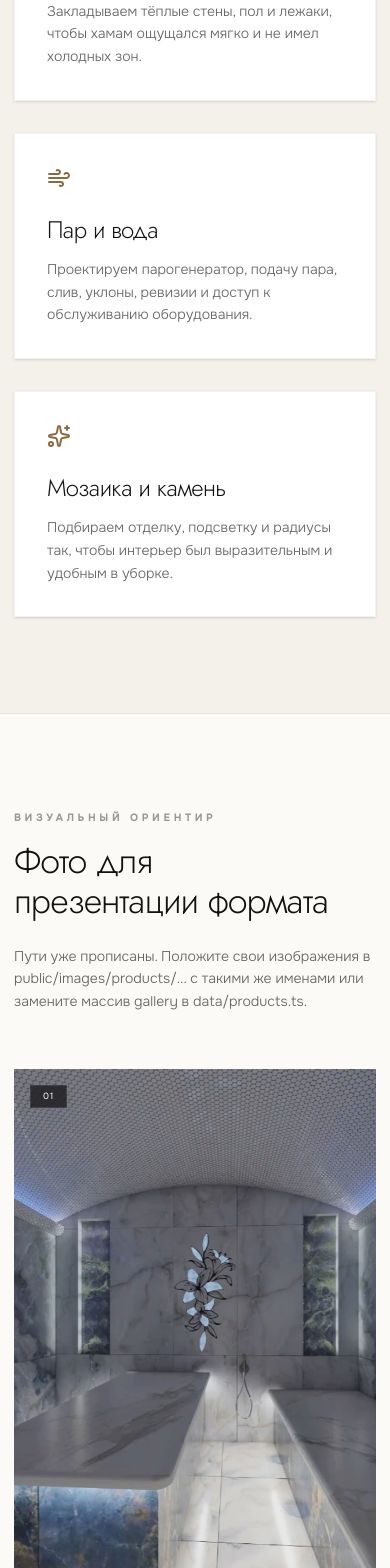
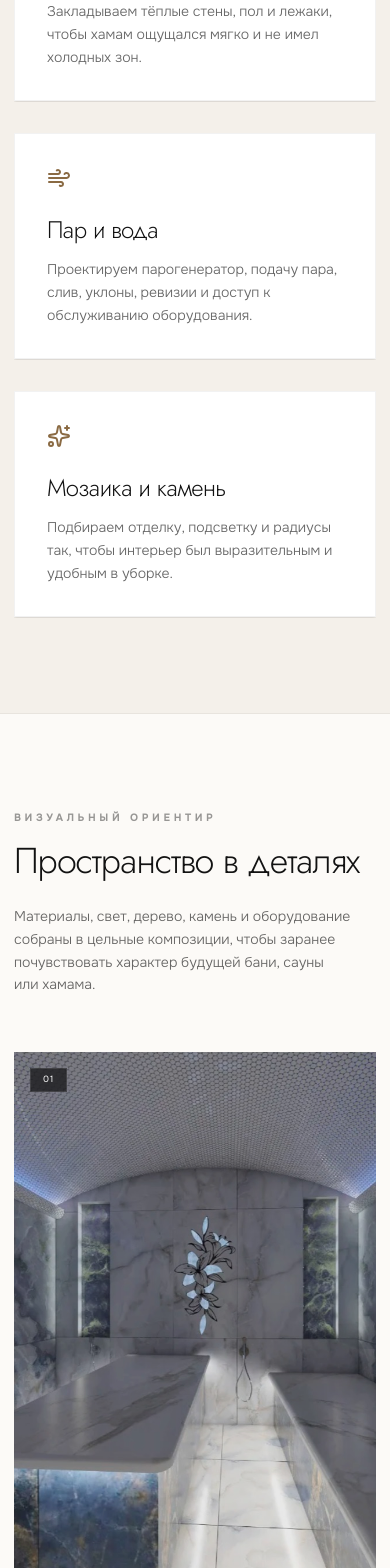
Before and after one commit to TatooineEnjoyer/archipar, a Next.js app: page /hamams in a window 390 px wide. Shown: the part 1280-2848 px from the top of the page. Built offline with nearby package versions, Linux system fonts and the light colour scheme.

Commit message:
Restore home page and add reveal animations

```diff
--- a/src/app/globals.css
+++ b/src/app/globals.css
@@ -1252,3 +1252,95 @@ article[id],
     transition-delay: 0ms !important;
   }
 }
+
+
+/* Одноразовое появление карточек и изображений.
+   Компонент использует IntersectionObserver и не зависит от направления прокрутки. */
+.reveal-group--ready [data-reveal-item] {
+  --reveal-delay: 0ms;
+  opacity: 0;
+  filter: blur(3px);
+  transform: translate3d(0, 22px, 0);
+  transition:
+    opacity 800ms cubic-bezier(0.22, 1, 0.36, 1) var(--reveal-delay),
+    transform 800ms cubic-bezier(0.22, 1, 0.36, 1) var(--reveal-delay),
+    filter 800ms cubic-bezier(0.22, 1, 0.36, 1) var(--reveal-delay),
+    clip-path 820ms cubic-bezier(0.22, 1, 0.36, 1) var(--reveal-delay);
+  will-change: opacity, transform, filter, clip-path;
+}
+
+.reveal-group--ready [data-reveal-kind="media"] {
+  clip-path: inset(8% 0 0 0);
+}
+
+.reveal-group--ready [data-reveal-item].is-revealed {
+  opacity: 1;
+  filter: blur(0);
+  transform: translate3d(0, 0, 0);
+  clip-path: inset(0 0 0 0);
+}
+
+.reveal-card__lead,
+.reveal-card__body,
+.reveal-media__lead,
+.reveal-media__body {
+  opacity: 0;
+  transform: translate3d(0, 14px, 0);
+  transition:
+    opacity 720ms cubic-bezier(0.22, 1, 0.36, 1),
+    transform 720ms cubic-bezier(0.22, 1, 0.36, 1);
+}
+
+.is-revealed .reveal-card__lead,
+.is-revealed .reveal-media__lead {
+  opacity: 1;
+  transform: translate3d(0, 0, 0);
+  transition-delay: calc(var(--reveal-delay, 0ms) + 80ms);
+}
+
+.is-revealed .reveal-card__body,
+.is-revealed .reveal-media__body {
+  opacity: 1;
+  transform: translate3d(0, 0, 0);
+  transition-delay: calc(var(--reveal-delay, 0ms) + 150ms);
+}
+
+@media (max-width: 767px) {
+  .reveal-group--ready [data-reveal-item] {
+    filter: none;
+    transform: translate3d(0, 15px, 0);
+    transition-duration: 760ms;
+  }
+
+  .reveal-card__lead,
+  .reveal-card__body,
+  .reveal-media__lead,
+  .reveal-media__body {
+    transform: translate3d(0, 12px, 0);
+  }
+
+  .is-revealed .reveal-card__lead,
+  .is-revealed .reveal-media__lead {
+    transition-delay: calc(var(--reveal-delay, 0ms) + 50ms);
+  }
+
+  .is-revealed .reveal-card__body,
+  .is-revealed .reveal-media__body {
+    transition-delay: calc(var(--reveal-delay, 0ms) + 110ms);
+  }
+}
+
+@media (prefers-reduced-motion: reduce) {
+  .reveal-group--ready [data-reveal-item],
+  .reveal-card__lead,
+  .reveal-card__body,
+  .reveal-media__lead,
+  .reveal-media__body {
+    opacity: 1 !important;
+    filter: none !important;
+    transform: none !important;
+    clip-path: none !important;
+    transition-duration: 80ms !important;
+    transition-delay: 0ms !important;
+  }
+}
--- a/src/components/ProductPage.tsx
+++ b/src/components/ProductPage.tsx
@@ -4,6 +4,7 @@ import Header from "@/components/Header";
 import HeroVideo from "@/components/HeroVideo";
 import ContactForm from "@/components/ContactForm";
 import Footer from "@/components/Footer";
+import RevealGroup from "@/components/RevealGroup";
 import type { ProductPageData } from "@/data/products";
 import {
   ArrowRight,
@@ -100,22 +101,29 @@ export default function ProductPage({ product }: { product: ProductPageData }) {
             title="Из чего складывается качество"
             text="Каждый объект требует своей температуры, влажности, вентиляции, отделки и логики обслуживания. Наша команда проектирует взаимозависимую единую систему."
           />
-          <div className="mt-14 grid gap-8 md:grid-cols-3">
+          <RevealGroup className="mt-14 grid gap-8 md:grid-cols-3">
             {product.features.map((feature, index) => {
               const Icon = featureIcons[index] || Sparkles;
               return (
-                <article key={feature.title} className="group border border-black/5 bg-white p-8 shadow-sm transition-all duration-300 hover:border-[#c8aa78] hover:shadow-md">
-                  <Icon className="mb-6 h-6 w-6 text-[#8a6a43]" />
+                <article
+                  key={feature.title}
+                  data-reveal-item
+                  data-reveal-kind="card"
+                  className="group border border-black/5 bg-white p-8 shadow-sm transition-all duration-300 hover:border-[#c8aa78] hover:shadow-md"
+                >
+                  <Icon className="reveal-card__lead mb-6 h-6 w-6 text-[#8a6a43]" />
+                  <div className="reveal-card__body">
                     <h3 className="mb-3 font-serif text-2xl font-light tracking-tight text-[#121212]">
                       {feature.title}
                     </h3>
                     <p className="text-sm font-light leading-relaxed text-black/60">
                       {feature.text}
                     </p>
+                  </div>
                 </article>
               );
             })}
-          </div>
+          </RevealGroup>
         </div>
       </section>
 
@@ -124,8 +132,8 @@ export default function ProductPage({ product }: { product: ProductPageData }) {
           <div className="mb-14 flex flex-col justify-between gap-6 md:flex-row md:items-end">
             <SectionHeading
               eyebrow="Визуальный ориентир"
-              title="Фото для презентации формата"
-              text="Пути уже прописаны. Положите свои изображения в public/images/products/... с такими же именами или замените массив gallery в data/products.ts."
+              title="Пространство в деталях"
+              text="Материалы, свет, дерево, камень и оборудование собраны в цельные композиции, чтобы заранее почувствовать характер будущей бани, сауны или хамама."
             />
             {product.albumHref ? (
               <Link href={product.albumHref} className="inline-flex items-center gap-2 border-b border-[#8a6a43] pb-1 text-xs font-semibold uppercase tracking-widest text-[#8a6a43] transition-colors hover:text-black">
@@ -135,10 +143,12 @@ export default function ProductPage({ product }: { product: ProductPageData }) {
             ) : null}
           </div>
 
-          <div className="grid gap-6 md:grid-cols-12">
+          <RevealGroup className="grid gap-6 md:grid-cols-12">
             {product.gallery.map((image, index) => (
               <div
                 key={image}
+                data-reveal-item
+                data-reveal-kind="media"
                 className={`group relative overflow-hidden bg-[#1c1a17] ${index === 0 ? "h-[520px] md:col-span-7" : "h-[250px] md:col-span-5"}`}
               >
                 <Image
@@ -148,12 +158,12 @@ export default function ProductPage({ product }: { product: ProductPageData }) {
                   sizes="(min-width: 768px) 50vw, 100vw"
                   className="object-cover opacity-90 transition-all duration-1000 group-hover:scale-[1.04] group-hover:opacity-100"
                 />
-                <div className="absolute left-4 top-4 border border-white/10 bg-black/60 px-3 py-1 text-[9px] uppercase tracking-widest text-white backdrop-blur-sm">
+                <div className="reveal-media__lead absolute left-4 top-4 border border-white/10 bg-black/60 px-3 py-1 text-[9px] uppercase tracking-widest text-white backdrop-blur-sm">
                   {String(index + 1).padStart(2, "0")}
                 </div>
               </div>
             ))}
-          </div>
+          </RevealGroup>
         </div>
       </section>
 
--- /dev/null
+++ b/src/components/RevealGroup.tsx
@@ -0,0 +1,100 @@
+"use client";
+
+import { useEffect, useRef, type ReactNode } from "react";
+
+type RevealGroupProps = {
+  children: ReactNode;
+  className?: string;
+  threshold?: number;
+};
+
+export default function RevealGroup({
+  children,
+  className = "",
+  threshold = 0.18,
+}: RevealGroupProps) {
+  const groupRef = useRef<HTMLDivElement>(null);
+
+  useEffect(() => {
+    const group = groupRef.current;
+
+    if (!group) {
+      return;
+    }
+
+    const items = Array.from(
+      group.querySelectorAll<HTMLElement>("[data-reveal-item]"),
+    );
+
+    if (items.length === 0) {
+      return;
+    }
+
+    const reducedMotion = window.matchMedia(
+      "(prefers-reduced-motion: reduce)",
+    ).matches;
+
+    if (reducedMotion || !("IntersectionObserver" in window)) {
+      items.forEach((item) => item.classList.add("is-revealed"));
+      return;
+    }
+
+    const mobile = window.matchMedia("(max-width: 767px)").matches;
+
+    if (mobile) {
+      const itemObserver = new IntersectionObserver(
+        (entries) => {
+          entries.forEach((entry) => {
+            if (!entry.isIntersecting) {
+              return;
+            }
+
+            const item = entry.target as HTMLElement;
+            item.style.setProperty("--reveal-delay", "60ms");
+            item.classList.add("is-revealed");
+            itemObserver.unobserve(item);
+          });
+        },
+        {
+          threshold: 0.14,
+          rootMargin: "0px 0px -7% 0px",
+        },
+      );
+
+      items.forEach((item) => itemObserver.observe(item));
+
+      return () => itemObserver.disconnect();
+    }
+
+    const groupObserver = new IntersectionObserver(
+      (entries) => {
+        const entry = entries[0];
+
+        if (!entry?.isIntersecting) {
+          return;
+        }
+
+        items.forEach((item, index) => {
+          item.style.setProperty("--reveal-delay", `${index * 95}ms`);
+          item.classList.add("is-revealed");
+        });
+
+        groupObserver.disconnect();
+      },
+      {
+        threshold,
+        rootMargin: "0px 0px -10% 0px",
+      },
+    );
+
+    groupObserver.observe(group);
+
+    return () => groupObserver.disconnect();
+  }, [threshold]);
+
+  return (
+    <div ref={groupRef} className={`reveal-group reveal-group--ready ${className}`}>
+      {children}
+    </div>
+  );
+}
```
Also changed, not shown: src/app/bath-complexes/page.tsx (+39 -18 lines), APPLY-FIX.txt (added), 1 other file (tests, documents, lock files or other folders). Lines whose indentation alone changed are shown as unchanged.
